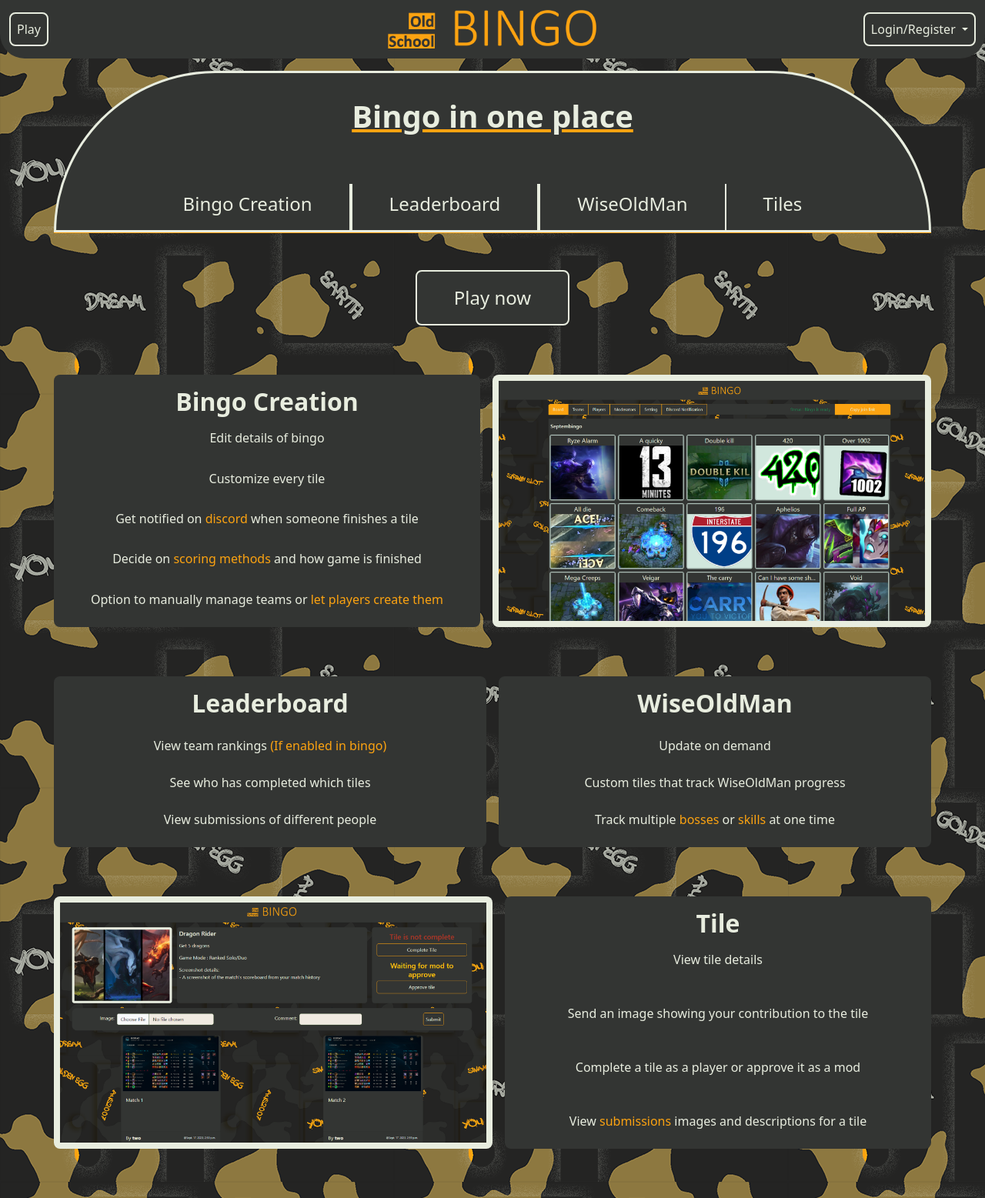
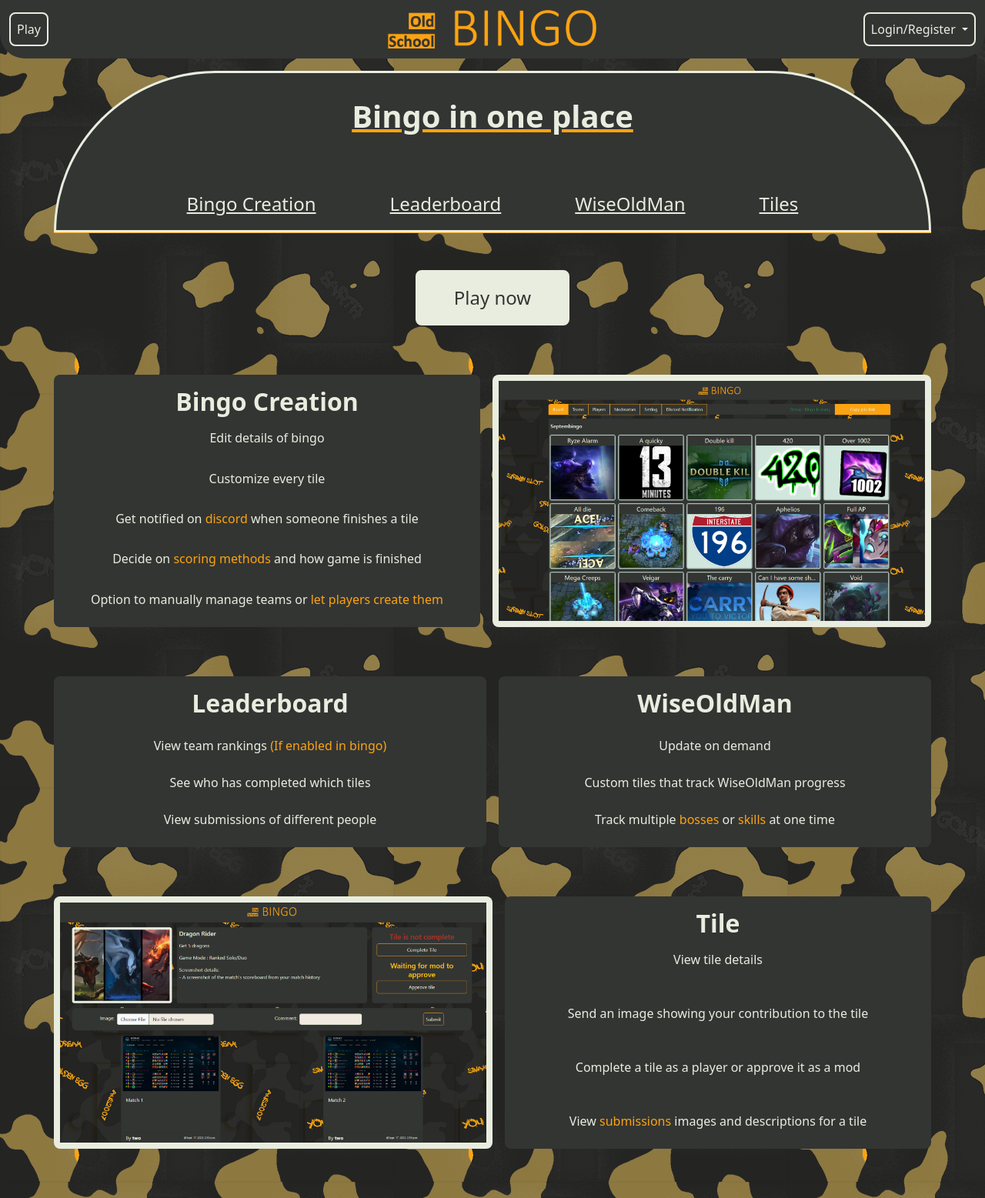
Before and after one commit to MooNight009/Old-School-Bingo, a Django app: page / in a window 1280 px wide. Shown: the whole page at 77% size. Run offline with Django 4.2, Linux system fonts and the light colour scheme.

Commit message:
- Updated UI

```diff
--- a/static/css/colors.css
+++ b/static/css/colors.css
@@ -14,7 +14,7 @@
     background-color: var(--primary-2-color);
 }
 .bg-secondary-1 {
-    background-color: var(--secondary-1-color);
+    background-color: var(--secondary-1-color)!important;
 }
 .bg-secondary-2 {
     background-color: var(--secondary-2-color)!important;
--- a/static/css/style.css
+++ b/static/css/style.css
@@ -90,6 +90,8 @@
     height: 30px;
 }
 
+
+
 @media (min-width: 768px) {
     .custom-logo {
         position: absolute;
@@ -99,6 +101,10 @@
 
     .custom-logo > img {
         height: 50px;
+    }
+
+    .w-md-50 {
+        width: 50% !important;
     }
 }
 
@@ -157,7 +163,7 @@
 /*Default button details*/
 .btn-default {
     background-color: var(--primary-2-color);
-    color: var(--secondary-1-color) !important;
+    color: var(--secondary-1-color);
     border: var(--secondary-1-color) 2px solid!important; /*Replace with custom variables*/
 
     padding: 0.5rem;
--- a/templates/pages/common/homepage.html
+++ b/templates/pages/common/homepage.html
@@ -6,29 +6,29 @@
     <div class="">
         <div class="d-flex flex-column bg-primary-2 border border-3 border-secondary-1 align-items-center rounded-top-pill p-3 pb-0">
             <h1 class="underline-accent fw-bold p-3 mb-5">Bingo in one place</h1>
-            <div class="d-flex">
-                <div class="fs-4 btn-homepage border-top-0 border-bottom-0 border-start-0 pb-3 p-2 px-5">
-                    <a href="#bingo_id" class="text-decoration-none color-secondary-1">Bingo Creation</a>
+            <div class="d-flex flex-column flex-lg-row">
+                <div class="fs-4 btn-homepage border-0 pb-3 p-2 px-5">
+                    <a href="#bingo_id" class="color-secondary-1">Bingo Creation</a>
                 </div>
-                <div class="fs-4 btn-homepage border-top-0 border-bottom-0 pb-3 p-2 px-5">
-                    <a href="#leaderboard_id" class="text-decoration-none color-secondary-1">Leaderboard</a>
+                <div class="fs-4 btn-homepage border-0 pb-3 p-2 px-5">
+                    <a href="#leaderboard_id" class="color-secondary-1">Leaderboard</a>
                 </div>
-                <div class="fs-4 btn-homepage border-top-0 border-bottom-0 pb-3 border-end-0 p-2 px-5">
-                    <a href="#wom_id" class="text-decoration-none color-secondary-1">WiseOldMan</a>
+                <div class="fs-4 btn-homepage border-0 pb-3 p-2 px-5">
+                    <a href="#wom_id" class="color-secondary-1">WiseOldMan</a>
                 </div>
-                <div class="fs-4 btn-homepage border-top-0 border-bottom-0 border-end-0 pb-3 p-2 px-5"><a
-                        href="#tile_id" class="text-decoration-none color-secondary-1">Tiles</a>
+                <div class="fs-4 btn-homepage border-0 pb-3 p-2 px-5"><a
+                        href="#tile_id" class="color-secondary-1">Tiles</a>
                 </div>
             </div>
         </div>
 
 
         <div id="bingo_id" class="d-flex border-top border-accent py-5 justify-content-center">
-            <a href="{% url 'common:main' %}" class="btn-default border-3 fs-4 py-3 px-5 rounded-3">Play now</a>
+            <a href="{% url 'common:main' %}" class="btn-default bg-secondary-1 color-primary-2 border-3 fs-4 py-3 px-5 rounded-3">Play now</a>
         </div>
 
         <div class="d-flex flex-column flex-md-row py-3 mb-5">
-            <div class="d-flex flex-column flex-fill bg-primary-2 text-center rounded-3 p-3 me-0 me-md-3">
+            <div class="d-flex flex-column flex-fill bg-primary-2 text-center rounded-3 p-3 me-0 me-md-3 mb-3 mb-md-0">
                 <h2 class="fw-bold mb-3">Bingo Creation</h2>
                 <div class="d-flex flex-column flex-grow-1 justify-content-between">
                     <div class="mb-2">Edit details of bingo</div>
@@ -42,14 +42,14 @@
                     <div class="mb-2">Option to manually manage teams or <span class="color-accent">let players create them</span></div>
                 </div>
             </div>
-            <div class="bg-secondary-1 rounded-3 p-2 w-50">
+            <div class="bg-secondary-1 rounded-3 p-2    w-md-50">
                 <img src="{% static 'homepage media/Bingo edit board.png' %}" alt="" class="img-fluid">
             </div>
         </div>
 
 
         <div class="d-flex flex-column flex-md-row mb-5">
-            <div id="leaderboard_id" class="flex-fill w-50 bg-primary-2 rounded-3 text-center p-3 me-0 me-md-2">
+            <div id="leaderboard_id" class="flex-fill w-md-50 bg-primary-2 rounded-3 text-center p-3 me-0 me-md-2 mb-3 mb-md-0">
                 <h2 class="fw-bold mb-4">Leaderboard</h2>
                 <div class="d-flex flex-column gap-3 justify-content-between">
                     <div class="mb-2">View team rankings <span class="color-accent">(If enabled in bingo)</span></div>
@@ -57,7 +57,7 @@
                     <div class="mb-2">View submissions of different people</div>
                 </div>
             </div>
-            <div id="wom_id" class="flex-fill w-50 bg-primary-2 rounded-3 text-center p-3 ms-0 ms-md-2">
+            <div id="wom_id" class="flex-fill w-md-50 bg-primary-2 rounded-3 text-center p-3 ms-0 ms-md-2">
                 <h2 class="fw-bold mb-4">WiseOldMan</h2>
                 <div class="d-flex flex-column gap-3 justify-content-between">
                     <div class="mb-2">Update on demand</div>
@@ -69,10 +69,10 @@
 
 
         <div id="tile_id" class="d-flex flex-column flex-md-row py-3 mb-5">
-            <div class="bg-secondary-1 rounded-3 p-2 w-50">
+            <div class="bg-secondary-1 rounded-3 p-2 w-md-50">
                 <img src="{% static 'homepage media/play tile.png' %}" alt="" class="img-fluid">
             </div>
-            <div class="d-flex flex-column flex-fill bg-primary-2 text-center rounded-3 p-3 ms-0 ms-md-3">
+            <div class="d-flex flex-column flex-fill bg-primary-2 text-center rounded-3 p-3 ms-0 ms-md-3 mt-3 mt-md-0">
                 <h2 class="fw-bold mb-3">Tile</h2>
                 <div class="d-flex flex-column flex-grow-1 justify-content-between">
                     <div class="mb-2">View tile details</div>
```
Also changed, not shown: static/background.png.
